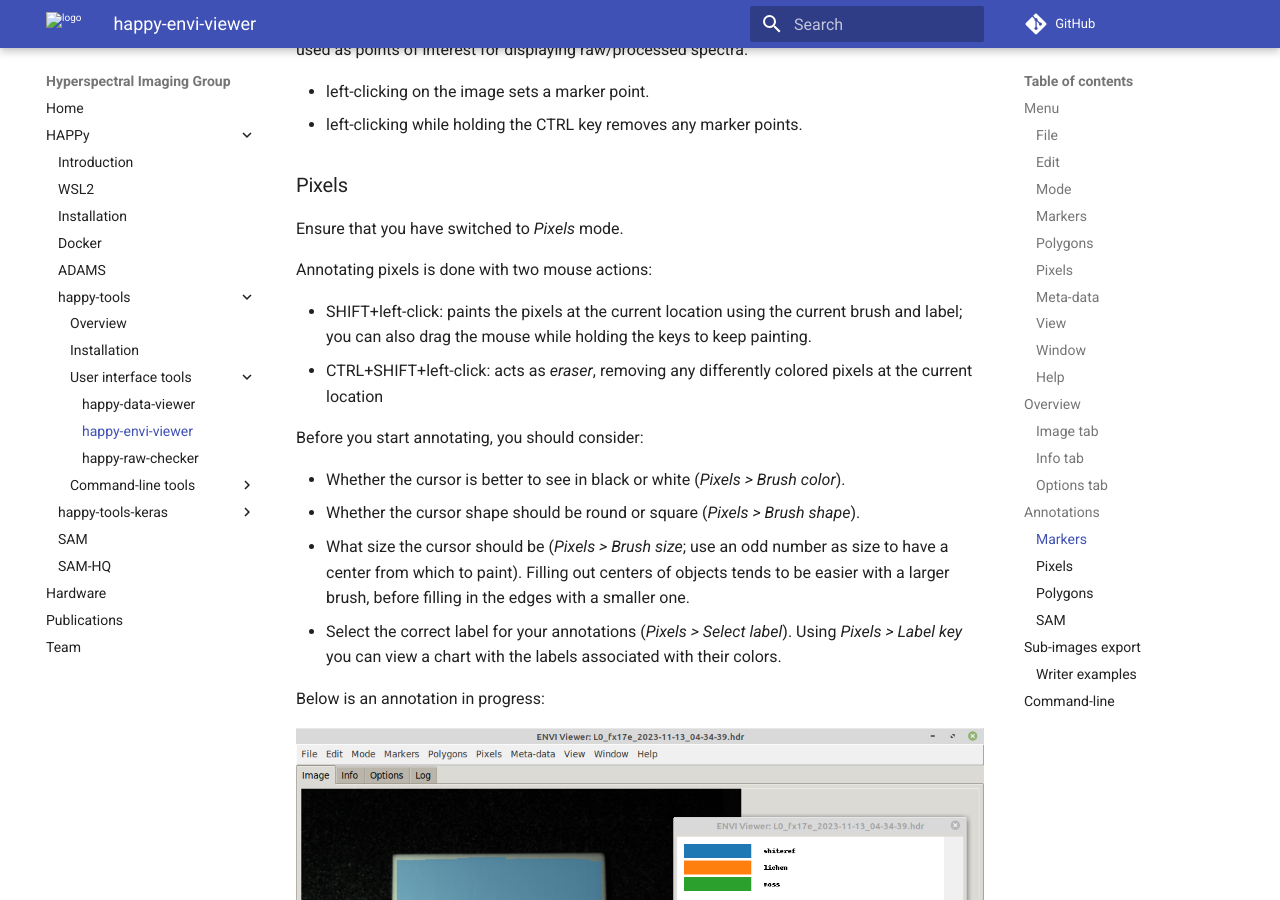
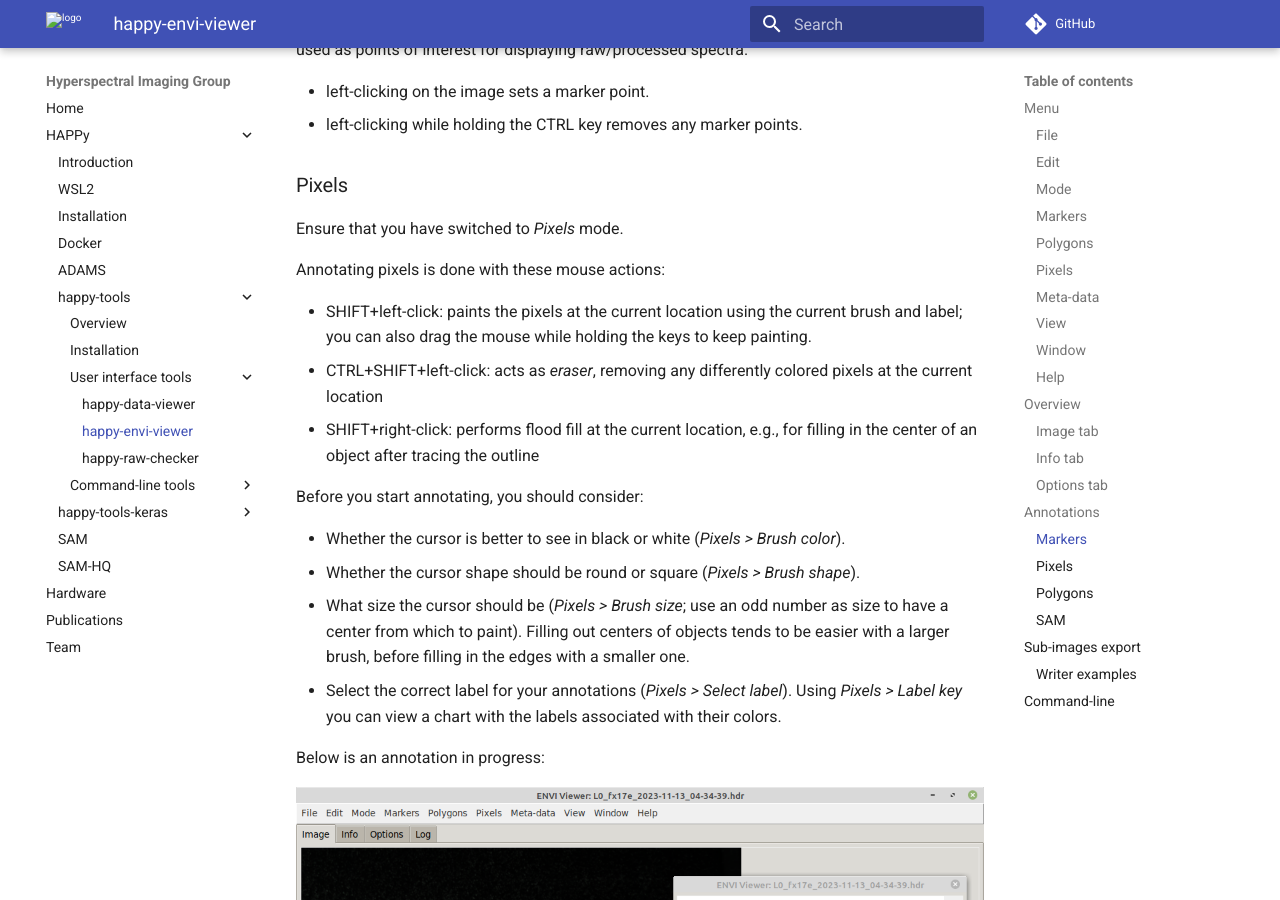
Before and after one commit to wairas/hsi-website, an MkDocs documentation site: the page built from docs/happy/happy_tools/happy-envi-viewer.md, in a window 1280 px wide and 900 px high, scrolled down 6416 px. Built offline with MkDocs 1.6.1 and Material for MkDocs 9.7.7, drawn with Linux system fonts in a browser that asks for light colours; comment, search, counter and statistics services are not loaded.

Commit message:
added note about flood fill in pixel annotations mode using shift+right-click

```diff
--- a/docs/happy/happy_tools/happy-envi-viewer.md
+++ b/docs/happy/happy_tools/happy-envi-viewer.md
@@ -182,12 +182,14 @@ markers are used as points of interest for displaying raw/processed spectra.
 
 Ensure that you have switched to *Pixels* mode.
 
-Annotating pixels is done with two mouse actions:
+Annotating pixels is done with these mouse actions:
 
 * SHIFT+left-click: paints the pixels at the current location using the current
   brush and label; you can also drag the mouse while holding the keys to keep painting.
 * CTRL+SHIFT+left-click: acts as *eraser*, removing any differently colored pixels
   at the current location
+* SHIFT+right-click: performs flood fill at the current location, e.g., for filling
+  in the center of an object after tracing the outline
 
 Before you start annotating, you should consider:
 
```
